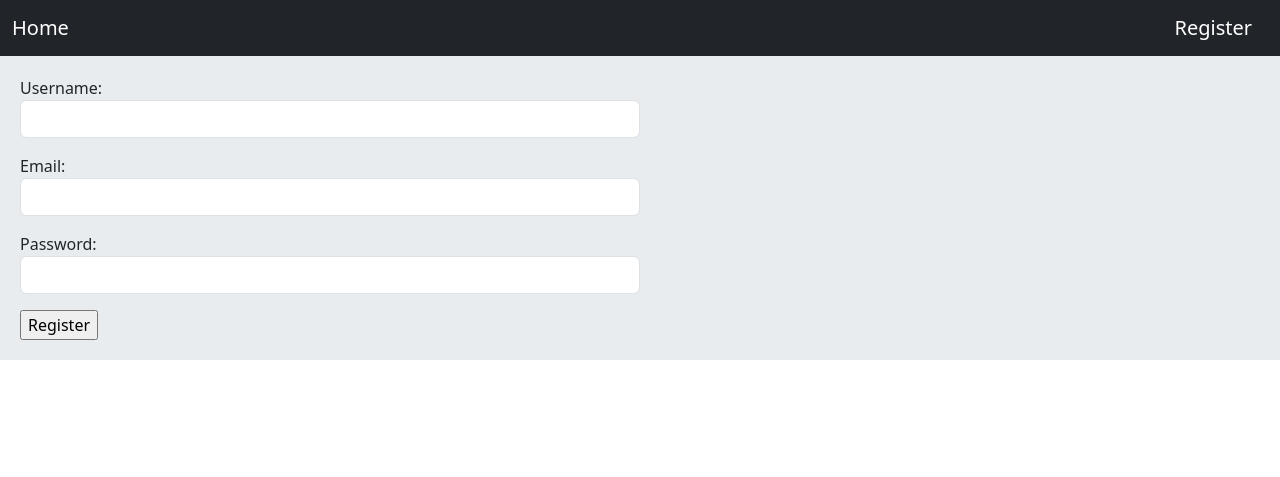
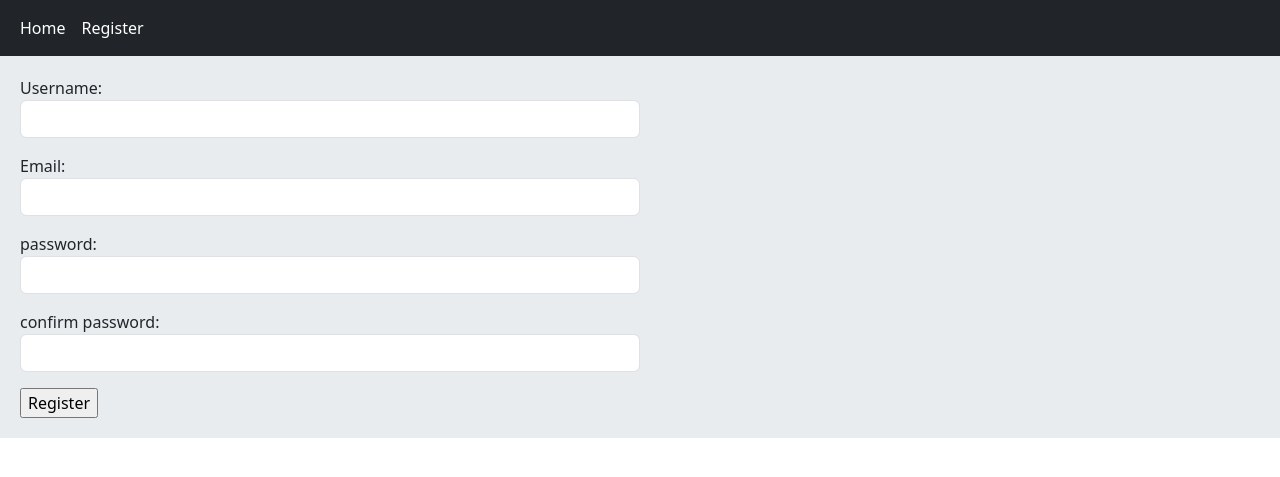
Before and after one commit to Ali-Samaaa/social_media, a Django app: page /account/register/ in a window 1280 px wide. Shown: the top 477 px of the page. Run offline with Django 5.2, Linux system fonts and the light colour scheme.

Commit message:
... not done

```diff
--- a/account/forms.py
+++ b/account/forms.py
@@ -4,4 +4,5 @@ from django import forms
 class UserRegistrationForm(forms.Form):
     username = forms.CharField(widget=forms.TextInput(attrs={'class': 'form-control'}))
     email = forms.EmailField(widget=forms.EmailInput(attrs={'class': 'form-control'}))
-    password = forms.CharField(widget=forms.PasswordInput(attrs={'class': 'form-control'}))
+    password1 = forms.CharField(label='password', widget=forms.PasswordInput(attrs={'class': 'form-control'}))
+    password2 = forms.CharField(label='confirm password', widget=forms.PasswordInput(attrs={'class': 'form-control'}))
--- a/templates/inc/navbar.html
+++ b/templates/inc/navbar.html
@@ -1,6 +1,8 @@
 <nav class="navbar navbar-expand-lg navbar-dark bg-dark">
     <div class="container-fluid">
-        <a class="navbar-brand" href="{% url 'home:home' %}">Home</a>
-        <a class="navbar-brand" href="{% url 'account:user_register' %}">Register</a>
+        <div class="navbar-nav">
+            <a class="nav-link active" href="{% url 'home:home' %}">Home</a>
+            <a class="nav-link active" href="{% url 'account:user_register' %}">Register</a>
+        </div>
     </div>
 </nav>
```
